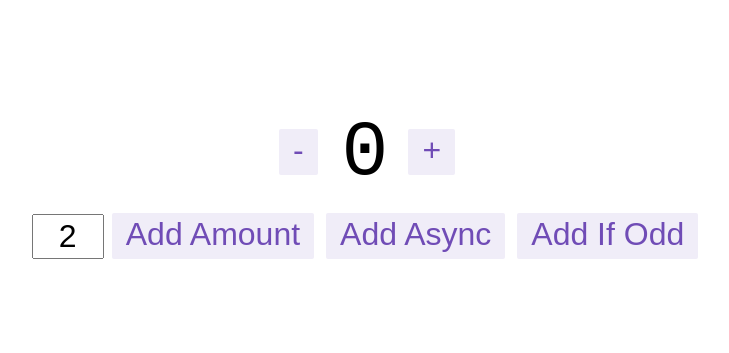
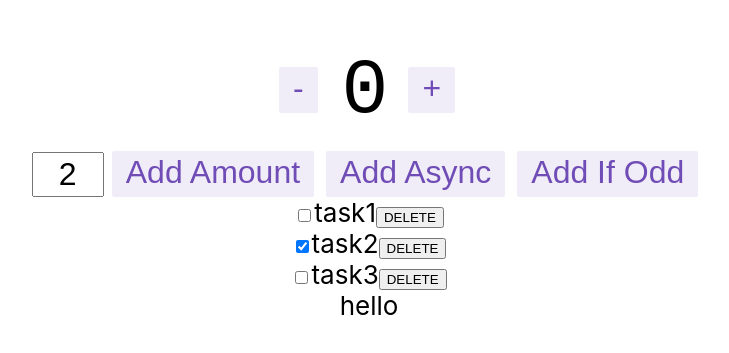
Before and after one commit to motty93/redux-toolkit-task, a React (Create React App) app: page /tasks in a window 1280 px wide. Shown: the part 217-570 px from the top of the page, without its empty margins (271-1000 px from the left). Built offline with nearby package versions, Linux system fonts and the light colour scheme.

Commit message:
feat: tasklist & taskitem components

```diff
--- a/src/App.js
+++ b/src/App.js
@@ -1,5 +1,6 @@
 import React from 'react';
 import { Counter } from './features/counter/Counter';
+import { TaskList } from './features/task/TaskList';
 import './App.css';
 
 const App = () => {
@@ -7,6 +8,7 @@
     <div className="App">
       <header className="App-header">
         <Counter />
+        <TaskList />
       </header>
     </div>
   );
--- /dev/null
+++ b/src/features/task/TaskItem.js
@@ -0,0 +1,19 @@
+import React from 'react';
+import { useDispatch } from 'react-redux';
+import { completeTask, deleteTask } from './taskSlice';
+
+export const TaskItem = ({ task }) => {
+  const dispatch = useDispatch();
+
+  return (
+    <div>
+      <input
+        type="checkbox"
+        onClick={() => dispatch(completeTask(task))}
+        defaultChecked={task.completed}
+      />
+      <span>{task.title}</span>
+      <button onClick={() => dispatch(deleteTask(task))}>DELETE</button>
+    </div>
+  );
+};
--- a/src/features/task/TaskList.js
+++ b/src/features/task/TaskList.js
@@ -1,12 +1,14 @@
 import React from 'react'
 import { useSelector } from 'react-redux'
 import { selectTasks } from './taskSlice'
+import { TaskItem } from './TaskItem'
 
-const TaskList = () => {
+export const TaskList = () => {
   const tasks = useSelector(selectTasks);
 
   return (
     <>
+      {tasks.map(task => <TaskItem key={task.id} task={task} />)}
       <div>hello</div>
     </>
   )
```
